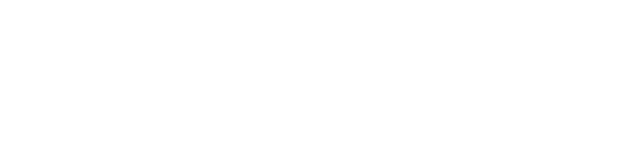
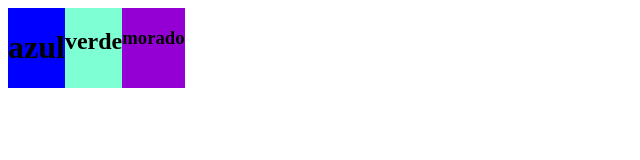
Before and after one commit to Sofi1210/responsive, a plain HTML site: page index.html in a window 1280 px wide. Shown: the whole page, without its empty margins (0-640 px from the left). Drawn offline with Linux system fonts and the light colour scheme.

Commit message:
se le agrego display flex al contenedor

```diff
--- a/estilos.css
+++ b/estilos.css
@@ -0,0 +1,22 @@
+.contenedor{
+    display: flex;
+}
+
+
+
+
+.azul{
+    background-color: blue;
+    max-width:20%;
+    height: 20%;
+
+}
+
+.verde{
+    background-color: aquamarine;
+
+}
+
+.morado{
+    background-color: darkviolet;
+}
--- a/index.html
+++ b/index.html
@@ -10,10 +10,10 @@
 </head>
 <body>
 
-    <div>
-        <div class="azul"></div>
-        <div class="verde"></div>
-        <div class="morado"></div>
+    <div class="contenedor">
+        <div class="azul"><h1>azul</h1></div>
+        <div class="verde"> <h2>verde</h2></div>
+        <div class="morado"><h3>morado</h3></div>
     </div>
 </body>
 </html>
```
